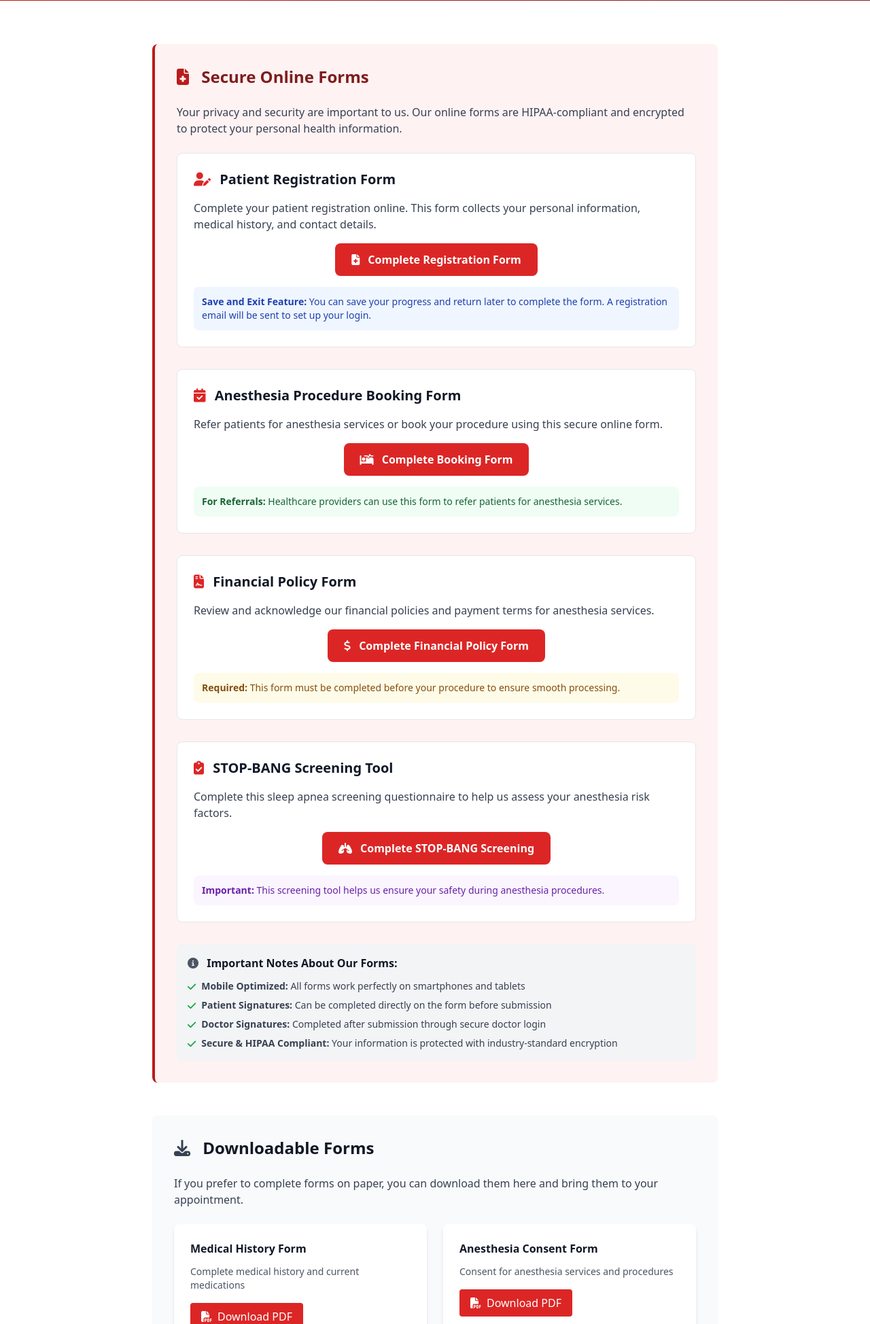
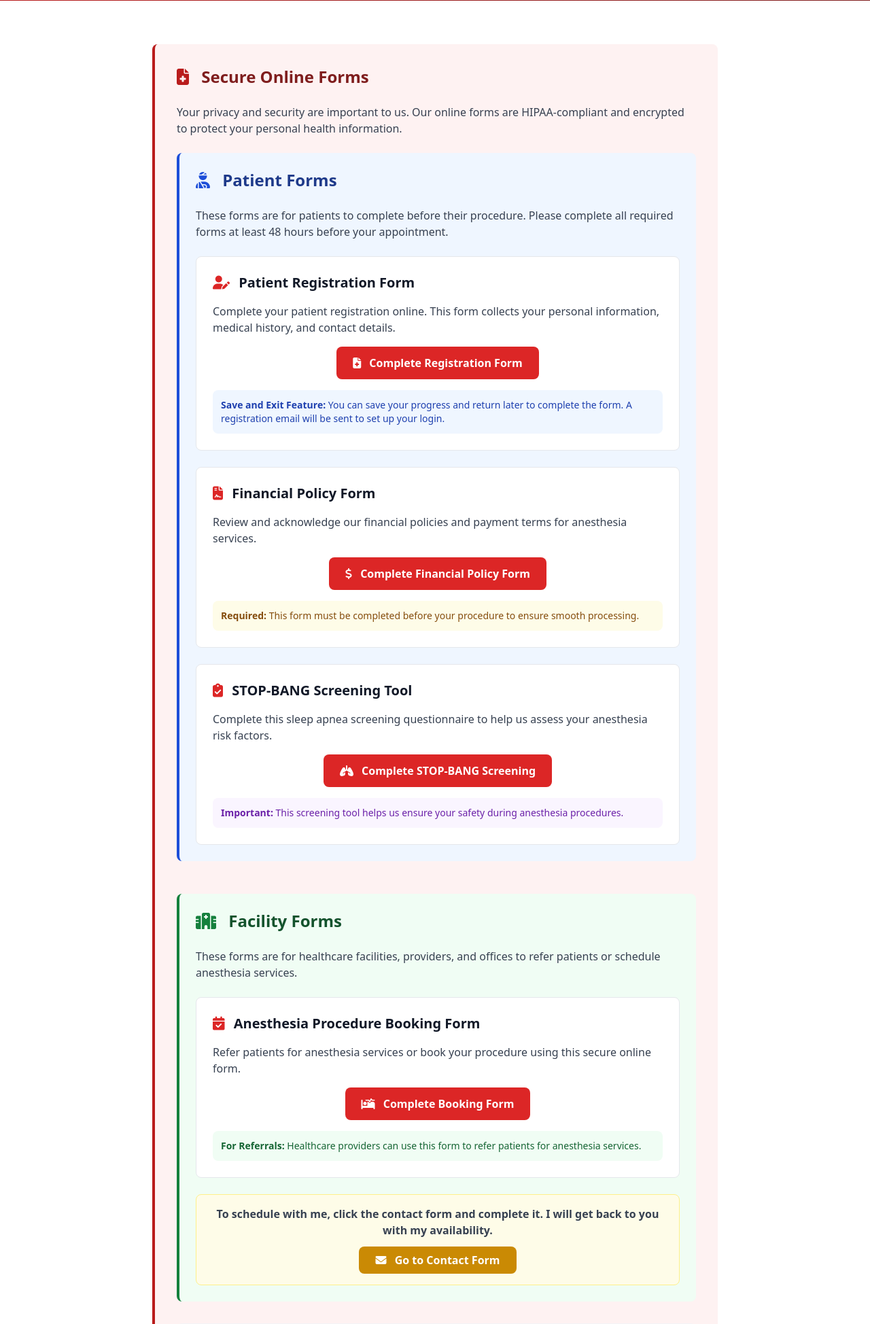
Before and after one commit to fredflores814/Mikkelsen-Anesthesia-Website, a Django app: page /forms/ in a window 1280 px wide. Shown: the part 628-2576 px from the top of the page at 68% size. Run offline with Django 5.2, Linux system fonts and the light colour scheme; some libraries are stand-ins or nearby versions.

Commit message:
Edited forms page

```diff
--- a/templates/website/forms.html
+++ b/templates/website/forms.html
@@ -48,13 +48,24 @@
             </p>
 
             <!-- TruForm Integration -->
-            <div class="space-y-8">
-                <!-- Dental Anesthesia Registration Form -->
+            <div class="space-y-12">
+                <!-- Patient Forms Section -->
+                <div class="bg-blue-50 border-l-4 border-blue-700 rounded-lg p-6">
+                    <h3 class="text-2xl font-bold text-blue-900 mb-6">
+                        <i class="fas fa-user-injured text-blue-700 mr-3"></i>
+                        Patient Forms
+                    </h3>
+                    <p class="text-gray-700 mb-6">
+                        These forms are for patients to complete before their procedure. Please complete all required forms at least 48 hours before your appointment.
+                    </p>
+
+                    <div class="space-y-6">
+                        <!-- Patient Registration Form -->
                         <div class="bg-white rounded-lg p-6 border border-gray-200">
-                    <h3 class="text-xl font-bold text-gray-900 mb-4">
+                            <h4 class="text-xl font-bold text-gray-900 mb-4">
                                 <i class="fas fa-user-edit text-red-600 mr-2"></i>
                                 Patient Registration Form
-                    </h3>
+                            </h4>
                             <p class="text-gray-700 mb-4">
                                 Complete your patient registration online. This form collects your personal information, medical history, and contact details.
                             </p>
@@ -73,36 +84,12 @@
                             </div>
                         </div>
 
-                <!-- Anesthesia Procedure Booking Form -->
-                <div class="bg-white rounded-lg p-6 border border-gray-200">
-                    <h3 class="text-xl font-bold text-gray-900 mb-4">
-                        <i class="fas fa-calendar-check text-red-600 mr-2"></i>
-                        Anesthesia Procedure Booking Form
-                    </h3>
-                    <p class="text-gray-700 mb-4">
-                        Refer patients for anesthesia services or book your procedure using this secure online form.
-                    </p>
-                    <div class="text-center">
-                        <a href="https://mysecurepractice.com/Truform/0a3ac80e-fa79-47bf-94e3-f232dbc80ede/Submission/Create"
-                           target="_blank"
-                           class="inline-block bg-red-600 text-white hover:bg-red-700 px-6 py-3 rounded-lg font-semibold transition-colors">
-                            <i class="fas fa-procedures mr-2"></i>
-                            Complete Booking Form
-                        </a>
-                    </div>
-                    <div class="mt-4 p-3 bg-green-50 rounded-lg">
-                        <p class="text-sm text-green-800">
-                            <strong>For Referrals:</strong> Healthcare providers can use this form to refer patients for anesthesia services.
-                        </p>
-                    </div>
-                </div>
-
                         <!-- Financial Policy Form -->
                         <div class="bg-white rounded-lg p-6 border border-gray-200">
-                    <h3 class="text-xl font-bold text-gray-900 mb-4">
+                            <h4 class="text-xl font-bold text-gray-900 mb-4">
                                 <i class="fas fa-file-contract text-red-600 mr-2"></i>
                                 Financial Policy Form
-                    </h3>
+                            </h4>
                             <p class="text-gray-700 mb-4">
                                 Review and acknowledge our financial policies and payment terms for anesthesia services.
                             </p>
@@ -123,15 +110,15 @@
 
                         <!-- STOP-BANG Screening Tool -->
                         <div class="bg-white rounded-lg p-6 border border-gray-200">
-                    <h3 class="text-xl font-bold text-gray-900 mb-4">
+                            <h4 class="text-xl font-bold text-gray-900 mb-4">
                                 <i class="fas fa-clipboard-check text-red-600 mr-2"></i>
                                 STOP-BANG Screening Tool
-                    </h3>
+                            </h4>
                             <p class="text-gray-700 mb-4">
                                 Complete this sleep apnea screening questionnaire to help us assess your anesthesia risk factors.
                             </p>
                             <div class="text-center">
-                        <a href="https://mysecurepractice.com/Truform/2439ba0c-d2f2-4269-bedc-19ae2bbe6e83/Submission/Create"
+                                <a href="https://mysecurepractice.com/Truform/2439ba4c-d2f2-4269-bedc-19ae2bbe6e83/Submission/Create"
                                    target="_blank"
                                    class="inline-block bg-red-600 text-white hover:bg-red-700 px-6 py-3 rounded-lg font-semibold transition-colors">
                                     <i class="fas fa-lungs mr-2"></i>
@@ -142,6 +129,56 @@
                                 <p class="text-sm text-purple-800">
                                     <strong>Important:</strong> This screening tool helps us ensure your safety during anesthesia procedures.
                                 </p>
+                            </div>
+                        </div>
+                    </div>
+                </div>
+
+                <!-- Facility Forms Section -->
+                <div class="bg-green-50 border-l-4 border-green-700 rounded-lg p-6">
+                    <h3 class="text-2xl font-bold text-green-900 mb-6">
+                        <i class="fas fa-hospital text-green-700 mr-3"></i>
+                        Facility Forms
+                    </h3>
+                    <p class="text-gray-700 mb-6">
+                        These forms are for healthcare facilities, providers, and offices to refer patients or schedule anesthesia services.
+                    </p>
+
+                    <!-- Anesthesia Procedure Booking Form -->
+                    <div class="bg-white rounded-lg p-6 border border-gray-200">
+                        <h4 class="text-xl font-bold text-gray-900 mb-4">
+                            <i class="fas fa-calendar-check text-red-600 mr-2"></i>
+                            Anesthesia Procedure Booking Form
+                        </h4>
+                        <p class="text-gray-700 mb-4">
+                            Refer patients for anesthesia services or book your procedure using this secure online form.
+                        </p>
+                        <div class="text-center">
+                            <a href="https://mysecurepractice.com/Truform/0a3ac80e-fa79-47bf-94e3-f232dbc80ede/Submission/Create"
+                               target="_blank"
+                               class="inline-block bg-red-600 text-white hover:bg-red-700 px-6 py-3 rounded-lg font-semibold transition-colors">
+                                <i class="fas fa-procedures mr-2"></i>
+                                Complete Booking Form
+                            </a>
+                        </div>
+                        <div class="mt-4 p-3 bg-green-50 rounded-lg">
+                            <p class="text-sm text-green-800">
+                                <strong>For Referrals:</strong> Healthcare providers can use this form to refer patients for anesthesia services.
+                            </p>
+                        </div>
+                    </div>
+
+                    <div class="mt-6 p-4 bg-yellow-50 rounded-lg border border-yellow-200">
+                        <p class="text-gray-700 text-center">
+                            <strong>To schedule with me, click the contact form and complete it. I will get back to you with my availability.</strong>
+                        </p>
+                        <div class="text-center mt-3">
+                            <a href="{% url 'contact' %}"
+                               class="inline-block bg-yellow-600 text-white hover:bg-yellow-700 px-6 py-2 rounded-lg font-semibold transition-colors">
+                                <i class="fas fa-envelope mr-2"></i>
+                                Go to Contact Form
+                            </a>
+                        </div>
                     </div>
                 </div>
             </div>
```
Lines whose indentation alone changed are shown as unchanged.
